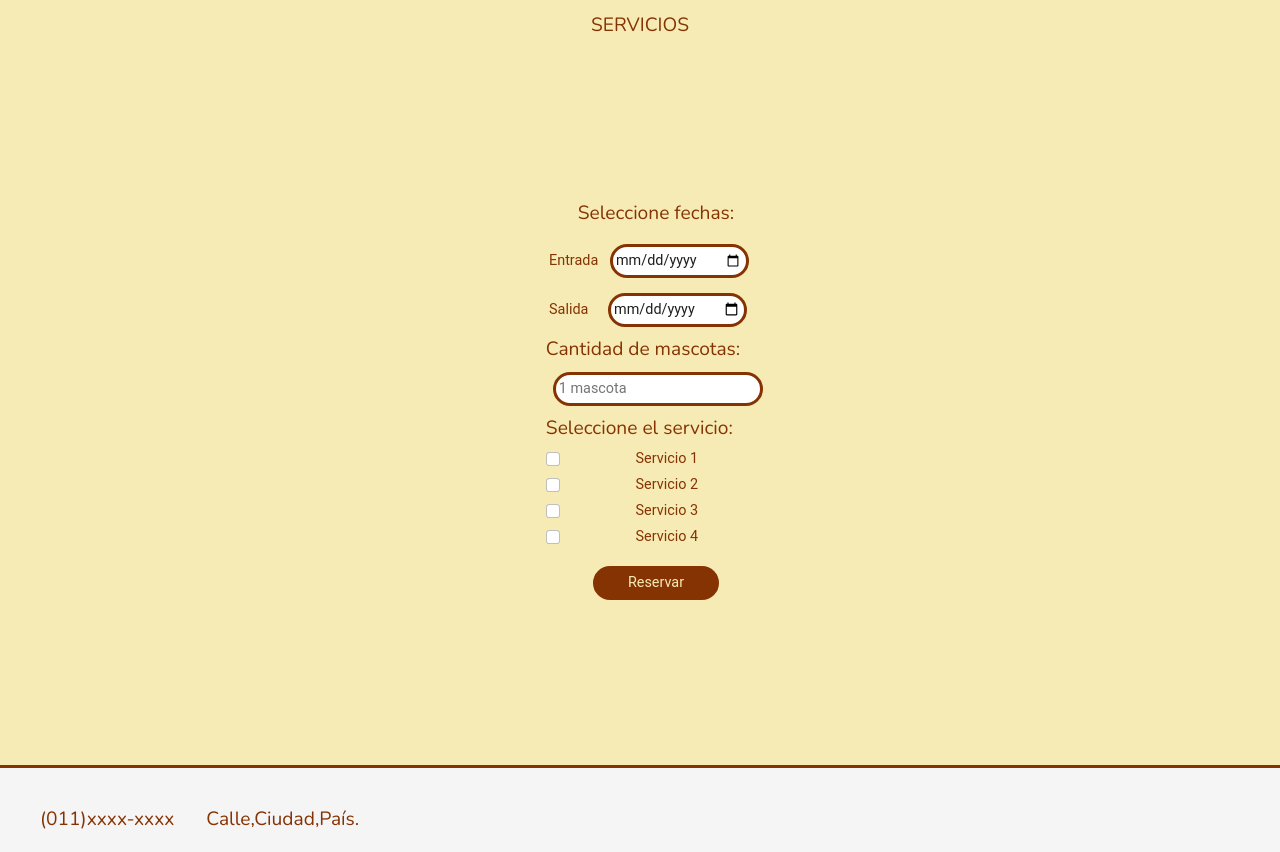
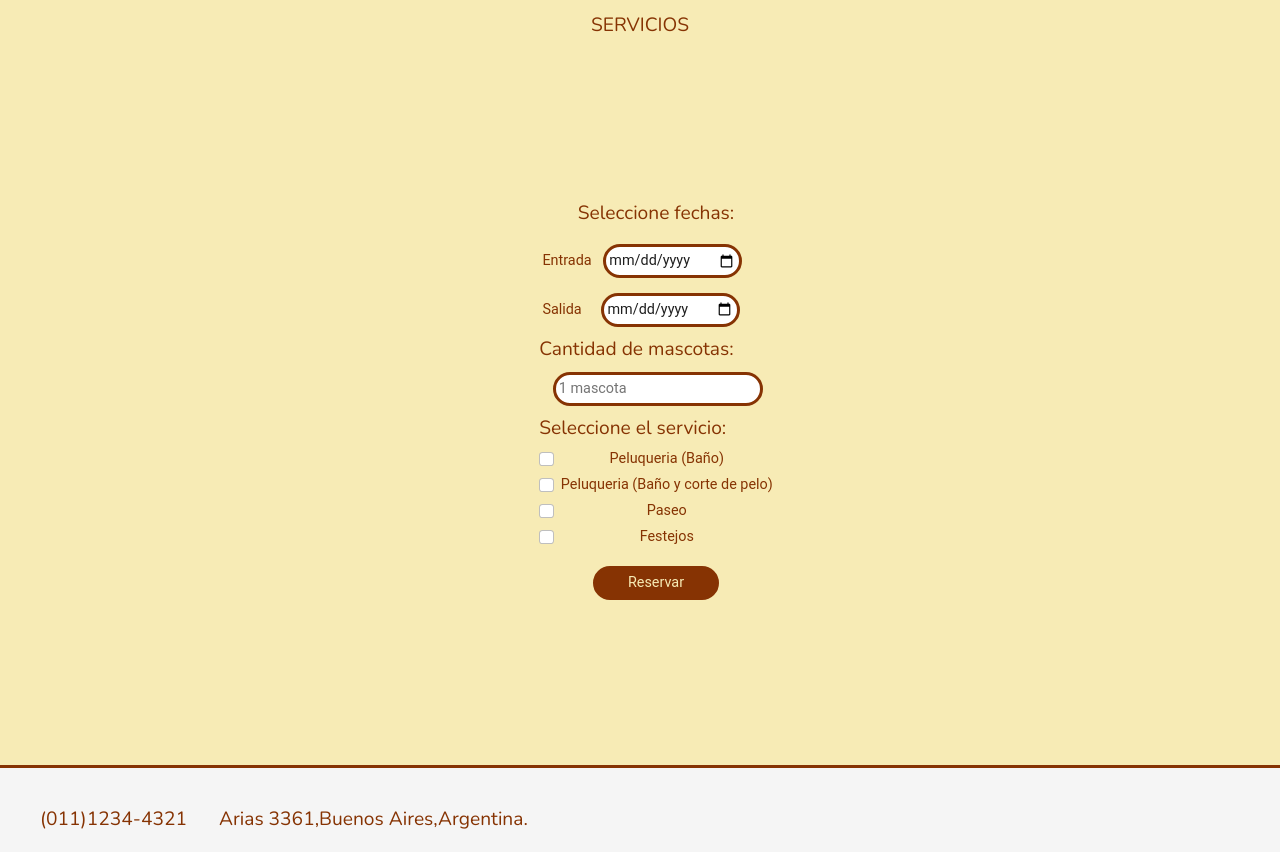
Before and after one commit to milagrospbc/Barrionuevo-HotelMascotas, a website: page reservas.html in a window 1280 px wide. Shown: the part 66-918 px from the top of the page. Drawn offline with nearby package versions, Linux system fonts and the light colour scheme.

Commit message:
ultimos cambios

```diff
--- a/reservas.html
+++ b/reservas.html
@@ -19,7 +19,7 @@
     <meta name="keywords" content="HOTEL MASCOTAS, BUENOS AIRES, MASCOTAS, PERROS, GATOS, RESERVA">
     <!-- css -->
     <link rel="stylesheet" href="./css/style.css">
-    <title>Reservas- Lo de Laisa</title>
+    <title>Reservas | Lo de Laisa</title>
 </head>
 
 <body>
@@ -76,25 +76,25 @@
         <div class="form-check">
           <input class="form-check-input" type="checkbox" value="" id="flexCheckDefault">
           <label class="form-check-label" for="flexCheckDefault">
-            Servicio 1
+            Peluqueria (Baño)
           </label>
         </div>
         <div class="form-check">
           <input class="form-check-input" type="checkbox" value="" id="flexCheckDefault">
           <label class="form-check-label" for="flexCheckDefault">
-            Servicio 2
+            Peluqueria (Baño y corte de pelo)
           </label>
         </div>
         <div class="form-check">
           <input class="form-check-input" type="checkbox" value="" id="flexCheckDefault">
           <label class="form-check-label" for="flexCheckDefault">
-            Servicio 3
+            Paseo
           </label>
         </div>
         <div class="form-check">
           <input class="form-check-input" type="checkbox" value="" id="flexCheckDefault">
           <label class="form-check-label" for="flexCheckDefault">
-            Servicio 4
+            Festejos
           </label>
         </div>
         <div class="send">
@@ -106,8 +106,8 @@
     <!--------------------- FOOTER ----------------------->
     <footer class="pie">
         <div class="dato-foot">
-            <h4>(011)xxxx-xxxx</h4>
-            <h4>Calle,Ciudad,País.</h4>
+            <h4>(011)1234-4321</h4>
+            <h4>Arias 3361,Buenos Aires,Argentina.</h4>
             </div >
             <div class="img-foot">
             <a href="https://www.facebook.com/">
--- a/scss/style.scss
+++ b/scss/style.scss
@@ -241,6 +241,7 @@ PAGINA NOSOTROS
 }
 .grid-nosotros__sect1 p{
     padding: 4rem;
+    width: 70%;
 }
 /* nosotros seccion 2 */
 .grid-nosotros__sect2{
@@ -266,6 +267,7 @@ PAGINA NOSOTROS
 }
 #mapa{
     height: 70vh;
+    width: 95%;
 }
 
 /* *************************************************************************************************************
```
Also changed, not shown: contacto.html (+3 -3 lines), index.html (+6 -6 lines), nosotros.html (+4 -4 lines), servicios.html (+3 -3 lines), css/style.css, multimedia/banner.png, multimedia/bannernosotros.png, multimedia/baño.png, multimedia/comiendo.png, multimedia/cumple.png, 1 other file.
